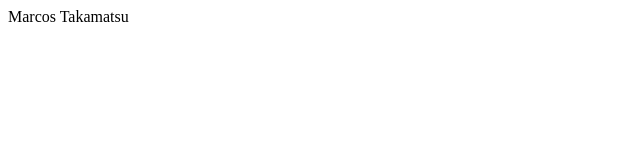
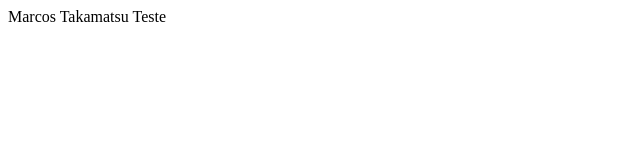
Before and after one commit to marcostakamatsu/aula_4, a plain HTML site: page index.html in a window 1280 px wide. Shown: the full height of the page, 0-640 px from the left. Drawn offline with Linux system fonts and the light colour scheme.

Commit message:
Mudança_2

```diff
--- a/index.html
+++ b/index.html
@@ -6,6 +6,6 @@
     <title>Document</title>
 </head>
 <body>
-    Marcos Takamatsu
+    Marcos Takamatsu Teste
 </body>
 </html>
```
